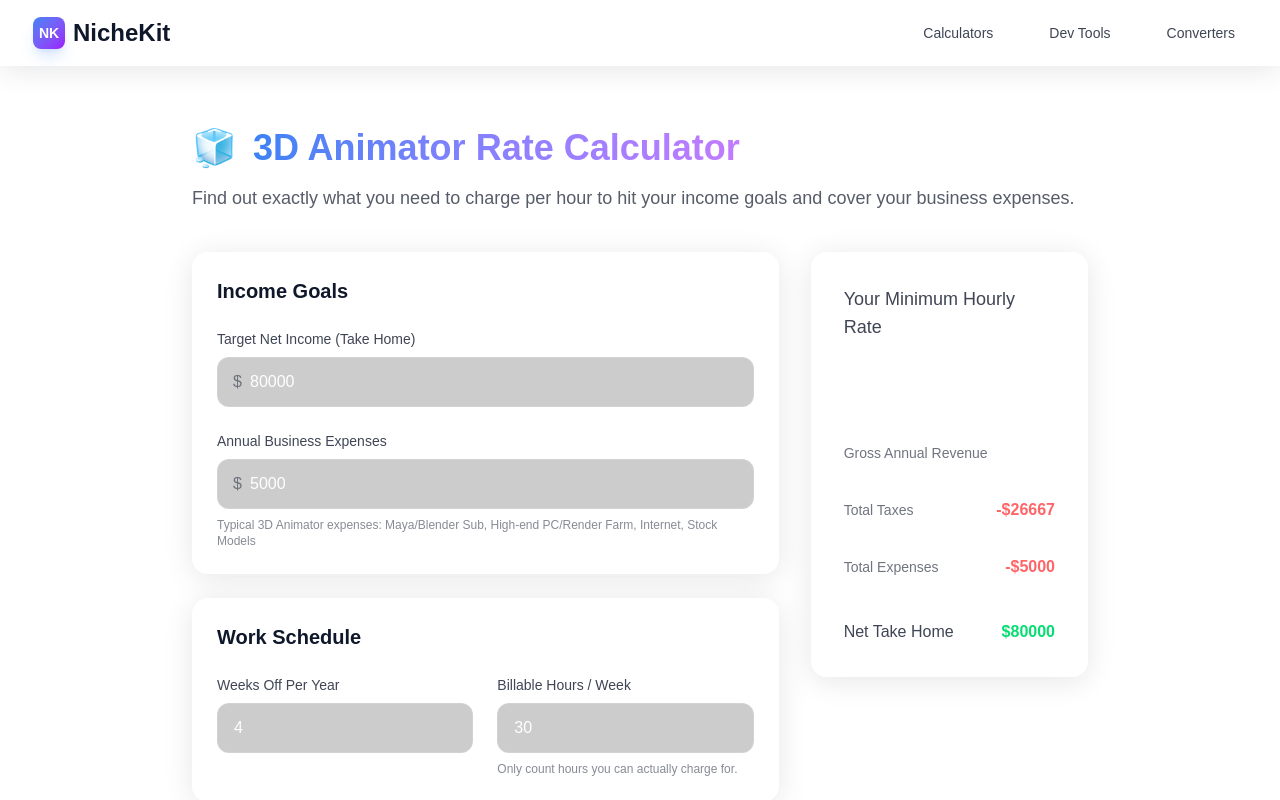
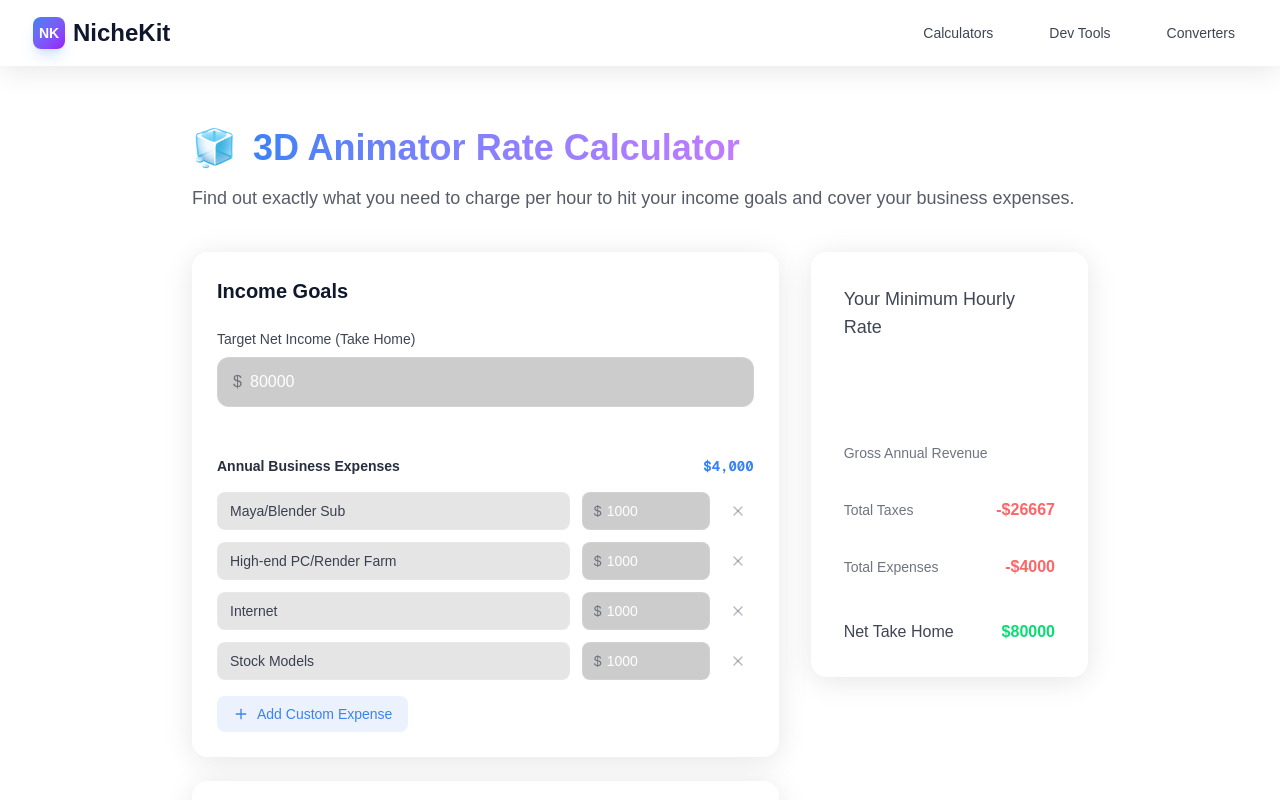
Before and after one commit to MikeNocturnal/NicheKit, a Next.js app: page /calculators/3d-animator in a window 1280 px wide. Shown: the top 800 px of the page. Built offline with nearby package versions, Linux system fonts and the light colour scheme.

Commit message:
Added dynamic expenses to calculators

```diff
--- a/src/app/calculators/[niche]/CalculatorClient.tsx
+++ b/src/app/calculators/[niche]/CalculatorClient.tsx
@@ -1,27 +1,55 @@
 "use client";
 
 import { useState, useEffect } from 'react';
+import { Plus, X } from 'lucide-react';
 import ParallaxAd from '@/components/ParallaxAd';
 
 export default function CalculatorClient({ initialData }: { initialData: any }) {
   const [targetIncome, setTargetIncome] = useState(initialData.baseSalary);
-  const [annualExpenses, setAnnualExpenses] = useState(5000);
+
+  // Dynamic Expenses State
+  const [expenseItems, setExpenseItems] = useState<{id: string, name: string, amount: number}[]>(() => {
+    return initialData.expenses.map((expenseName: string, index: number) => ({
+      id: `exp-${index}`,
+      name: expenseName,
+      amount: 1000 // Default starting value
+    }));
+  });
+
   const [weeksOff, setWeeksOff] = useState(4);
   const [hoursPerWeek, setHoursPerWeek] = useState(30); // Billable hours
   const [taxRate, setTaxRate] = useState(25);
 
   const [hourlyRate, setHourlyRate] = useState(0);
 
+  const totalAnnualExpenses = expenseItems.reduce((sum, item) => sum + item.amount, 0);
+
   useEffect(() => {
     const preTaxIncome = targetIncome / (1 - (taxRate / 100));
-    const totalGross = preTaxIncome + annualExpenses;
+    const totalGross = preTaxIncome + totalAnnualExpenses;
 
     const workingWeeks = 52 - weeksOff;
     const totalBillableHours = workingWeeks * hoursPerWeek;
 
     const rate = totalGross / totalBillableHours;
     setHourlyRate(isNaN(rate) || !isFinite(rate) ? 0 : rate);
-  }, [targetIncome, annualExpenses, weeksOff, hoursPerWeek, taxRate]);
+  }, [targetIncome, totalAnnualExpenses, weeksOff, hoursPerWeek, taxRate]);
+
+  const handleExpenseAmountChange = (id: string, newAmount: number) => {
+    setExpenseItems(prev => prev.map(item => item.id === id ? { ...item, amount: newAmount } : item));
+  };
+
+  const handleExpenseNameChange = (id: string, newName: string) => {
+    setExpenseItems(prev => prev.map(item => item.id === id ? { ...item, name: newName } : item));
+  };
+
+  const addCustomExpense = () => {
+    setExpenseItems(prev => [...prev, { id: `exp-custom-${Date.now()}`, name: 'Custom Expense', amount: 0 }]);
+  };
+
+  const removeExpense = (id: string) => {
+    setExpenseItems(prev => prev.filter(item => item.id !== id));
+  };
 
   return (
     <div className="grid grid-cols-1 lg:grid-cols-3 gap-8">
@@ -30,7 +58,7 @@ export default function CalculatorClient({ initialData }: { initialData: any })
         <div className="glass-panel p-6 rounded-2xl">
           <h2 className="text-xl font-bold mb-6">Income Goals</h2>
 
-          <div className="space-y-6">
+          <div className="space-y-8">
             <div>
               <label className="block text-sm font-medium mb-2 text-foreground/80">Target Net Income (Take Home)</label>
               <div className="relative">
@@ -44,20 +72,47 @@ export default function CalculatorClient({ initialData }: { initialData: any })
               </div>
             </div>
 
-            <div>
-              <label className="block text-sm font-medium mb-2 text-foreground/80">Annual Business Expenses</label>
-              <div className="relative">
-                <span className="absolute left-4 top-1/2 -translate-y-1/2 text-foreground/50">$</span>
-                <input
-                  type="number"
-                  value={annualExpenses}
-                  onChange={(e) => setAnnualExpenses(Number(e.target.value))}
-                  className="w-full bg-black/20 border border-white/10 rounded-xl py-3 pl-8 pr-4 text-white focus:outline-none focus:ring-2 focus:ring-primary/50 transition-all"
-                />
+            <div className="pt-4 border-t border-white/5">
+              <div className="flex justify-between items-center mb-4">
+                <label className="block text-sm font-bold text-foreground/90">Annual Business Expenses</label>
+                <span className="text-sm font-mono text-primary font-bold">${totalAnnualExpenses.toLocaleString()}</span>
               </div>
-              <p className="text-xs text-foreground/50 mt-2">
-                Typical {initialData.title} expenses: {initialData.expenses.join(', ')}
-              </p>
+
+              <div className="space-y-3 mb-4">
+                {expenseItems.map((item) => (
+                  <div key={item.id} className="flex gap-3 items-center group">
+                    <input
+                      type="text"
+                      value={item.name}
+                      onChange={(e) => handleExpenseNameChange(item.id, e.target.value)}
+                      className="flex-grow bg-black/10 border border-white/10 rounded-lg py-2 px-3 text-sm text-foreground/80 focus:outline-none focus:border-primary/50 transition-colors"
+                    />
+                    <div className="relative w-32 shrink-0">
+                      <span className="absolute left-3 top-1/2 -translate-y-1/2 text-foreground/50 text-sm">$</span>
+                      <input
+                        type="number"
+                        value={item.amount}
+                        onChange={(e) => handleExpenseAmountChange(item.id, Number(e.target.value))}
+                        className="w-full bg-black/20 border border-white/10 rounded-lg py-2 pl-6 pr-3 text-sm text-white focus:outline-none focus:ring-1 focus:ring-primary/50 transition-all"
+                      />
+                    </div>
+                    <button
+                      onClick={() => removeExpense(item.id)}
+                      className="text-foreground/30 hover:text-red-400 transition-colors p-2"
+                      title="Remove Expense"
+                    >
+                      <X size={16} />
+                    </button>
+                  </div>
+                ))}
+              </div>
+
+              <button
+                onClick={addCustomExpense}
+                className="flex items-center gap-2 text-sm text-primary hover:text-blue-400 font-medium transition-colors bg-primary/10 hover:bg-primary/20 px-4 py-2 rounded-lg"
+              >
+                <Plus size={16} /> Add Custom Expense
+              </button>
             </div>
           </div>
         </div>
@@ -127,7 +182,7 @@ export default function CalculatorClient({ initialData }: { initialData: any })
             </div>
             <div className="flex justify-between items-center pb-4 border-b border-white/10">
               <span className="text-foreground/60 text-sm">Total Expenses</span>
-              <span className="font-semibold text-red-400">-${annualExpenses}</span>
+              <span className="font-semibold text-red-400">-${totalAnnualExpenses}</span>
             </div>
             <div className="flex justify-between items-center pt-2">
               <span className="text-foreground/80 font-medium">Net Take Home</span>
```
